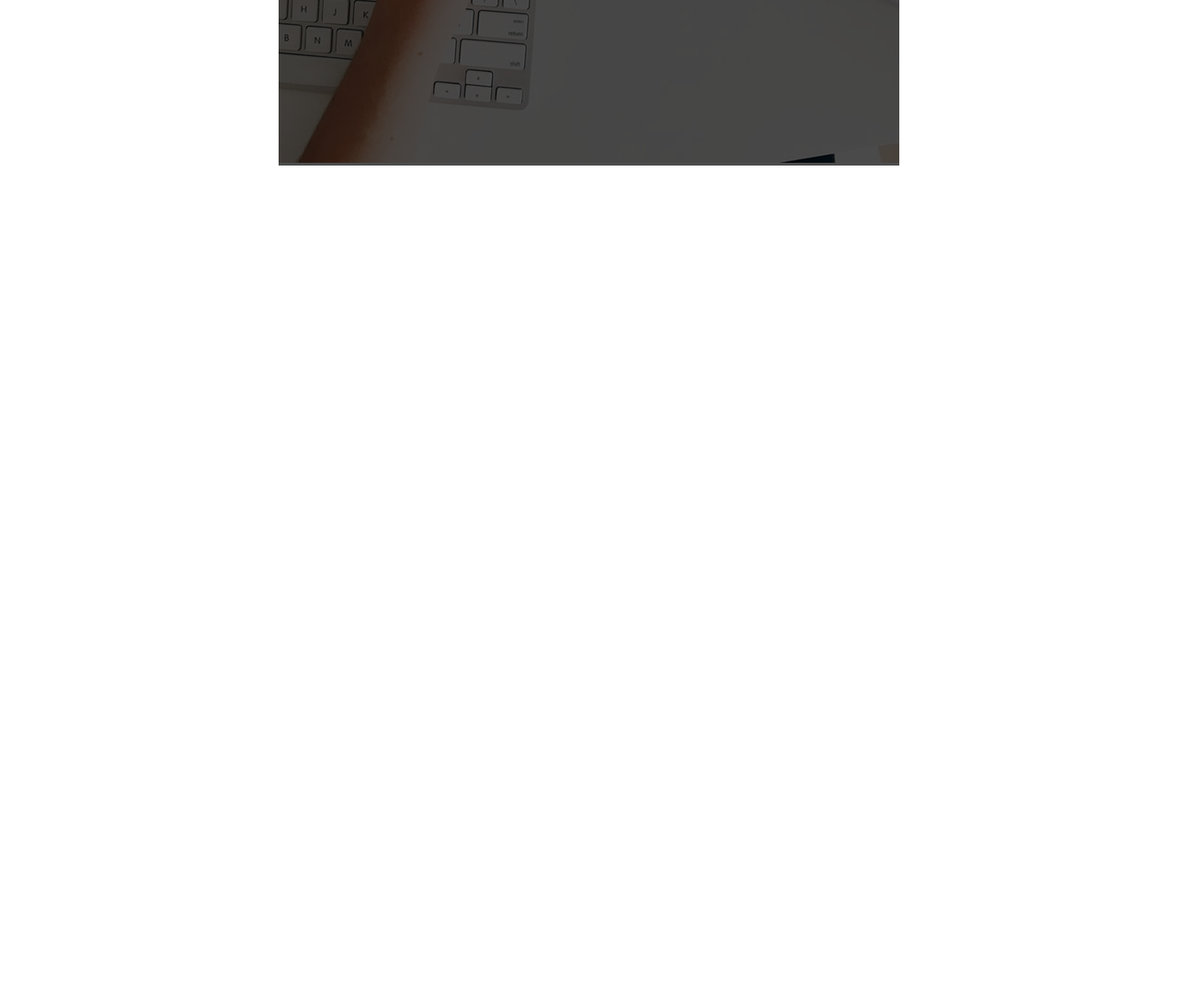
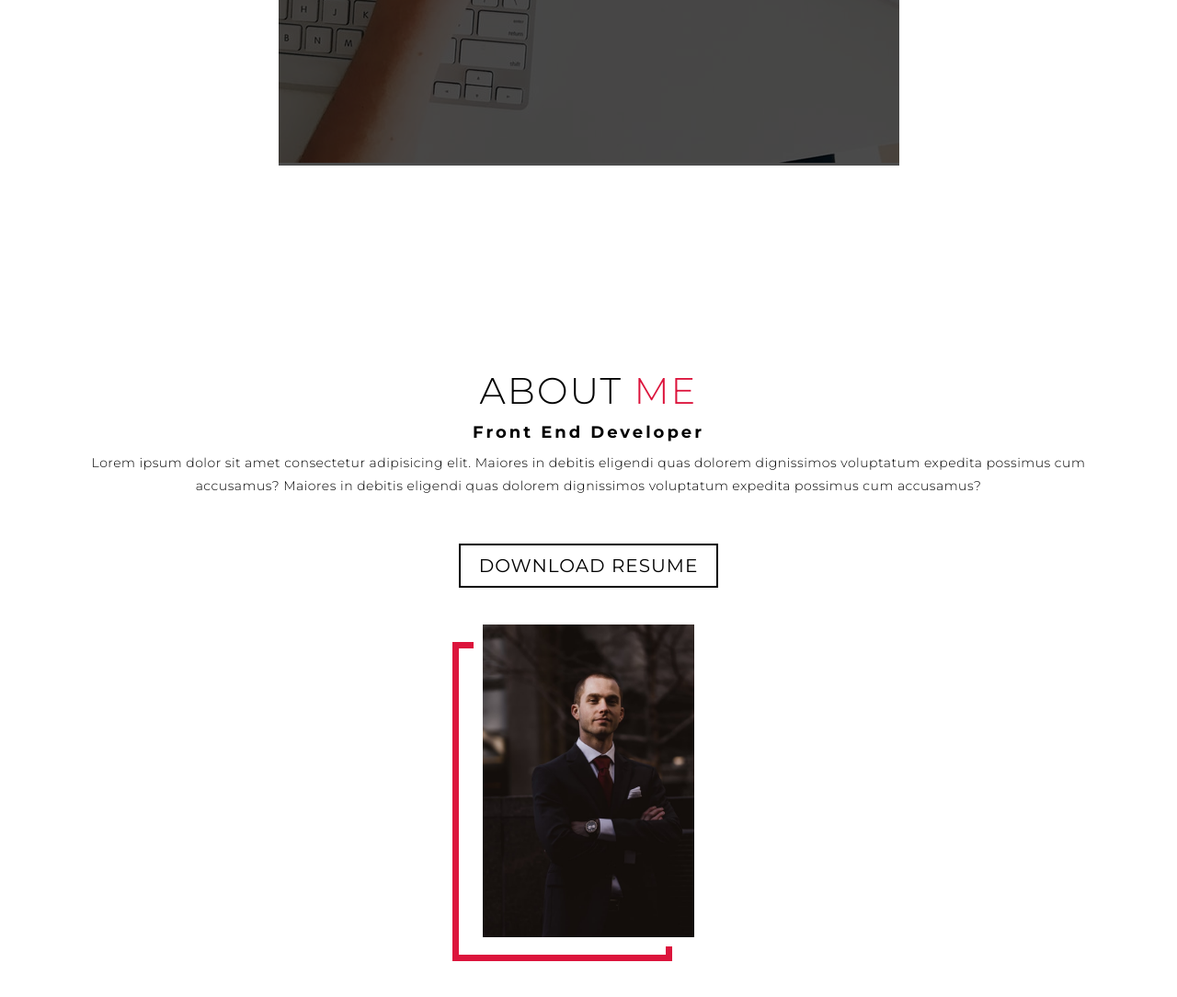
Before and after one commit to FaysalShuvo/html-css-practice-project, a plain HTML site: page index.html in a window 1280 px wide. Shown: the part 9068-10152 px from the top of the page at 92% size. Before the commit the page ends 9368 px from the top, so only its background shows below. Drawn offline with Linux system fonts and the light colour scheme.

Commit message:
about me done

```diff
--- a/index.html
+++ b/index.html
@@ -187,5 +187,28 @@
       </div>
     </section>
     <!-- end of project  service section -->
+
+    <!-- start of about section -->
+    <section id="about">
+      <div class="about container">
+        <div class="col-left">
+          <div class="about-img">
+            <img src="./images/image-02.png" alt="" />
+          </div>
+        </div>
+        <div class="col-right">
+          <h1 class="section-title">About <span>ME</span></h1>
+          <h2>Front End Developer</h2>
+          <p>
+            Lorem ipsum dolor sit amet consectetur adipisicing elit. Maiores in
+            debitis eligendi quas dolorem dignissimos voluptatum expedita
+            possimus cum accusamus? Maiores in debitis eligendi quas dolorem
+            dignissimos voluptatum expedita possimus cum accusamus?
+          </p>
+          <a href="#" class="cta">Download Resume</a>
+        </div>
+      </div>
+    </section>
+    <!-- end of about section -->
   </body>
 </html>
--- a/style.css
+++ b/style.css
@@ -47,6 +47,25 @@ p {
 }
 .section-title span {
   color: crimson;
+}
+
+.cta {
+  display: inline-block;
+  padding: 10px 30px;
+  color: white;
+  background-color: transparent;
+  border: 2px solid;
+  font-size: 2rem;
+  text-transform: uppercase;
+  letter-spacing: 0.1rem;
+  margin-top: 30px;
+  transition: 0.3s ease;
+  transition-property: background, color;
+}
+
+.cta:hover {
+  color: white;
+  background-color: crimson;
 }
 /* header  */
 #header {
@@ -111,24 +130,6 @@ p {
   animation-delay: 2.5s;
 }
 
-#header .cta {
-  display: inline-block;
-  padding: 10px 30px;
-  color: white;
-  background-color: transparent;
-  border: 2px solid;
-  font-size: 2rem;
-  text-transform: uppercase;
-  letter-spacing: 0.1rem;
-  margin-top: 30px;
-  transition: 0.3s ease;
-  transition-property: background, color;
-}
-
-#header .cta:hover {
-  color: white;
-  background-color: crimson;
-}
 /* end header  */
 /* services */
 #services .services {
@@ -280,6 +281,55 @@ p {
 
 /* end of project  */
 
+/* about section     */
+#about .about {
+  flex-direction: column-reverse;
+  text-align: center;
+  max-width: 1200px;
+  margin: 0 auto;
+  padding: 100px 20px;
+}
+#about .col-left {
+  width: 250px;
+  height: 360px;
+}
+#about .col-right {
+  width: 100%;
+}
+#about .col-right h2 {
+  font-size: 1.8rem;
+  font-weight: 700;
+  letter-spacing: 0.3rem;
+  margin-bottom: 10px;
+}
+#about .col-right p {
+  margin-bottom: 20px;
+}
+#about .col-right .cta {
+  color: black;
+  margin-bottom: 30px;
+  padding: 10px 20px;
+  font-size: 2rem;
+}
+#about .col-left .about-img {
+  height: 100%;
+  width: 100%;
+  position: relative;
+  border: 10px solid white;
+}
+#about .col-left .about-img::after {
+  content: "";
+  position: absolute;
+  left: -33px;
+  top: 19px;
+  height: 98%;
+  width: 98%;
+  border: 7px solid crimson;
+  z-index: -1;
+}
+
+/* about section     */
+
 /* keyframes */
 @keyframes text_reveal_box {
   50% {
```
